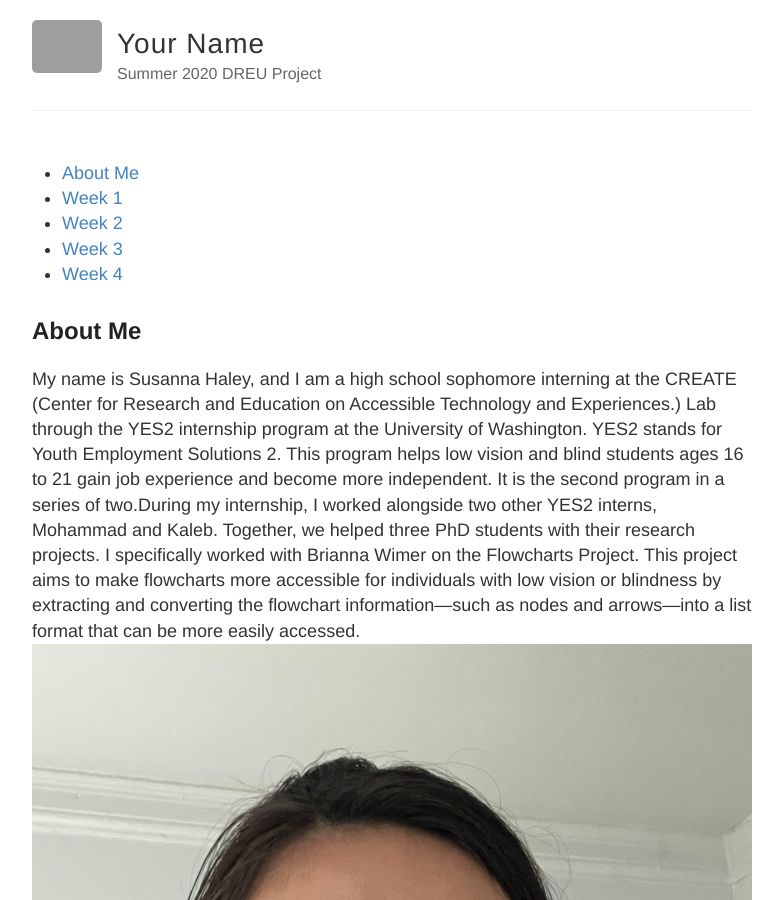
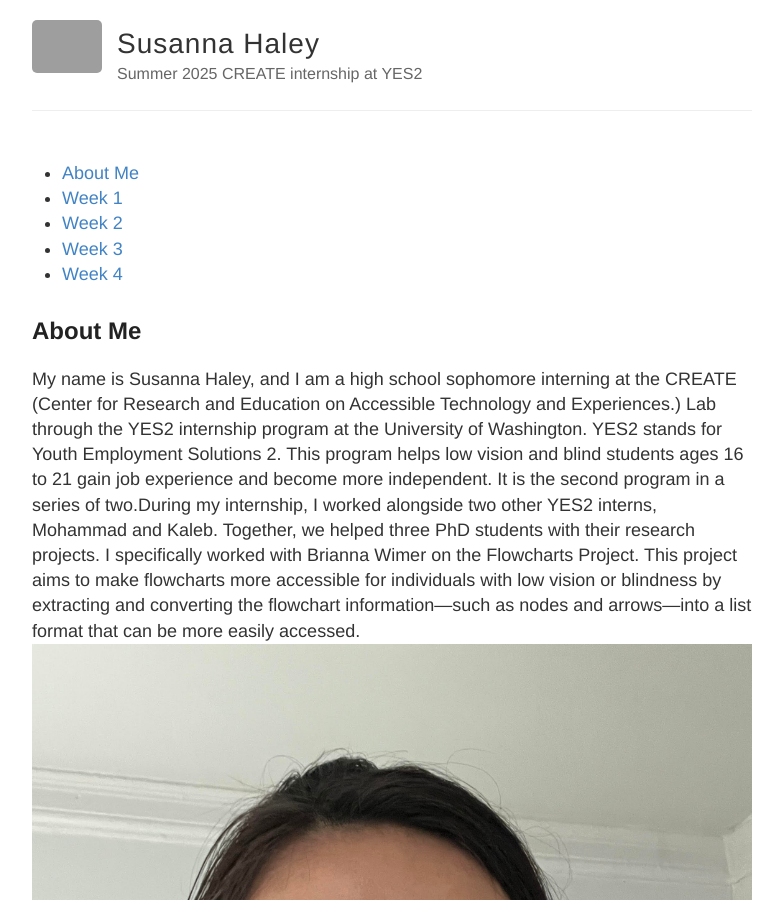
Before and after one commit to haleysus018/Susanna-Haley-CREATE-internship-blog, a Jekyll site: the page built from index.md, in a window 1280 px wide and 900 px high. Shown: the whole window, without its empty margins (248-1031 px from the left). Built offline with Jekyll 4.4.1, drawn with Linux system fonts in a browser that asks for light colours; grey boxes are pictures that could not be loaded.

Commit message:
Update _config.yml

```diff
--- a/_config.yml
+++ b/_config.yml
@@ -3,13 +3,13 @@
 #
 
 # Name of your site (displayed in the header)
-name: Your Name
+name: Susanna Haley
 
 # Short bio or description (displayed in the header)
-description: Summer 2020 DREU Project
+description: Summer 2025 CREATE internship at YES2
 
 # URL of your avatar or profile pic (you could use your GitHub profile pic)
-avatar: https://raw.githubusercontent.com/barryclark/jekyll-now/master/images/jekyll-logo.png
+avatar: https://raw.githubusercontent.com/barryclark/jekyll-now/master/images/bill_melinda_gates_center_for_computer_science__and_engineering.png
 
 #
 # Flags below are optional
```
